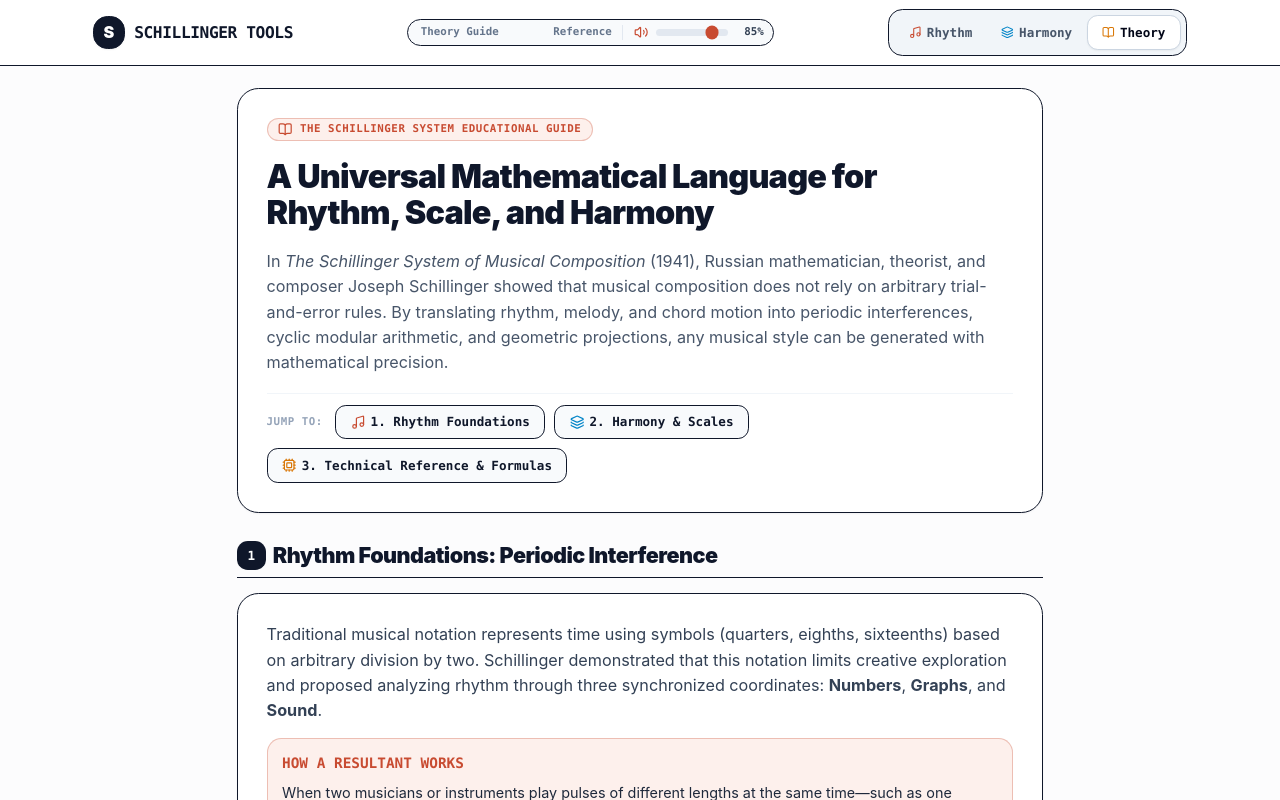
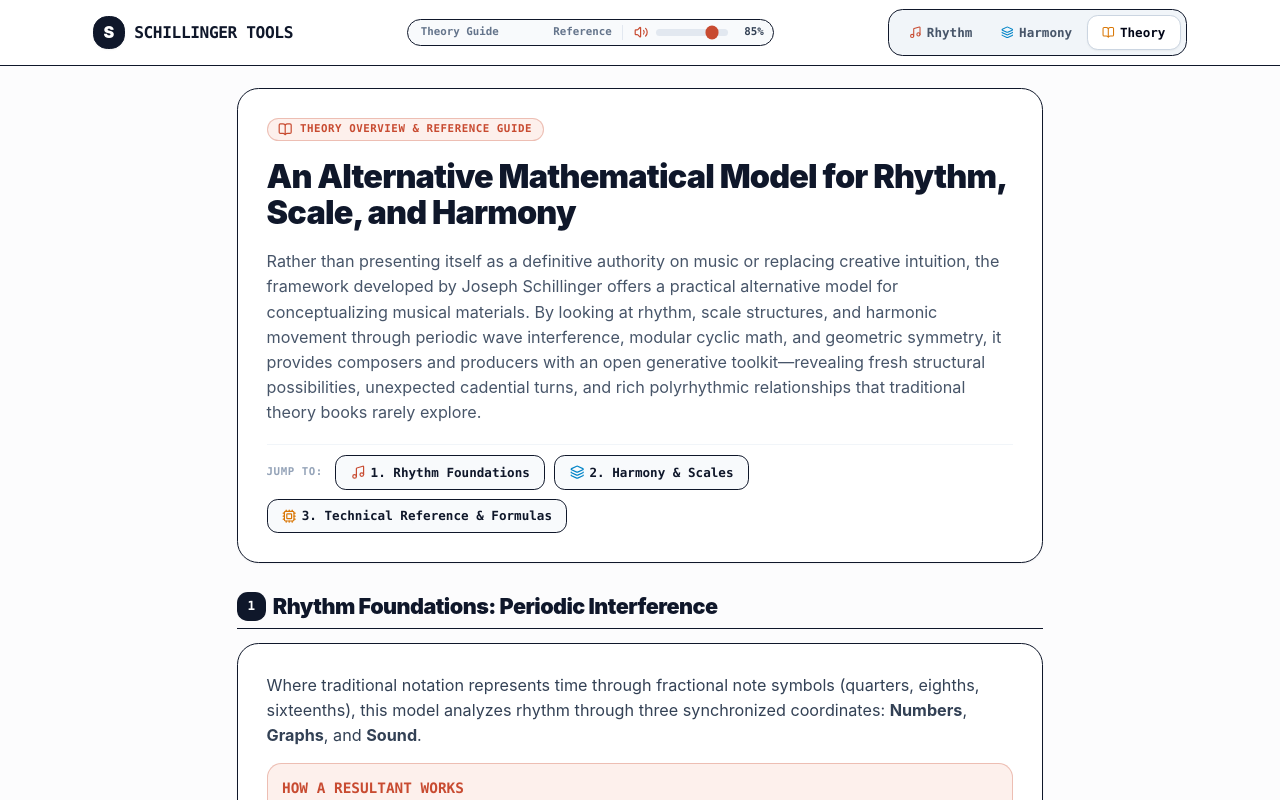
Before and after one commit to turbonerd64/schillinger-tools, a React (Vite) app: page / in a window 1280 px wide. Both pictures are taken after a click on the button "Theory". Shown: the top 800 px of the page. Built offline with nearby package versions, Linux system fonts and the light colour scheme.

Commit message:
Refactor Theory intro to present system as an alternative model rather than authoritative

```diff
--- a/src/components/theory/TheoryPrimer.tsx
+++ b/src/components/theory/TheoryPrimer.tsx
@@ -24,15 +24,15 @@ export const TheoryPrimer: React.FC = () => {
       <div className="bg-white border-2 border-slate-900 rounded-3xl p-6 sm:p-8 shadow-sm space-y-5">
         <div className="flex items-center gap-2 text-xs font-mono font-bold uppercase tracking-wider text-[#c84b31] bg-[#fdf0ec] px-3 py-1 rounded-full w-fit border border-[#c84b31]/30">
           <BookOpen className="w-4 h-4" />
-          The Schillinger System Educational Guide
+          Theory Overview &amp; Reference Guide
         </div>
 
         <h1 className="text-2xl sm:text-3xl lg:text-4xl font-black text-slate-900 tracking-tight leading-tight">
-          A Universal Mathematical Language for Rhythm, Scale, and Harmony
+          An Alternative Mathematical Model for Rhythm, Scale, and Harmony
         </h1>
 
         <p className="text-base sm:text-lg text-slate-600 leading-relaxed font-sans">
-          In <em>The Schillinger System of Musical Composition</em> (1941), Russian mathematician, theorist, and composer Joseph Schillinger showed that musical composition does not rely on arbitrary trial-and-error rules. By translating rhythm, melody, and chord motion into periodic interferences, cyclic modular arithmetic, and geometric projections, any musical style can be generated with mathematical precision.
+          Rather than presenting itself as a definitive authority on music or replacing creative intuition, the framework developed by Joseph Schillinger offers a practical alternative model for conceptualizing musical materials. By looking at rhythm, scale structures, and harmonic movement through periodic wave interference, modular cyclic math, and geometric symmetry, it provides composers and producers with an open generative toolkit—revealing fresh structural possibilities, unexpected cadential turns, and rich polyrhythmic relationships that traditional theory books rarely explore.
         </p>
 
         {/* Quick Navigation Anchor Bar */}
@@ -77,7 +77,7 @@ export const TheoryPrimer: React.FC = () => {
 
         <div className="bg-white border-2 border-slate-900 rounded-3xl p-6 sm:p-8 shadow-sm space-y-4 text-slate-700 text-base sm:text-lg leading-relaxed">
           <p>
-            Traditional musical notation represents time using symbols (quarters, eighths, sixteenths) based on arbitrary division by two. Schillinger demonstrated that this notation limits creative exploration and proposed analyzing rhythm through three synchronized coordinates: <strong>Numbers</strong>, <strong>Graphs</strong>, and <strong>Sound</strong>.
+            Where traditional notation represents time through fractional note symbols (quarters, eighths, sixteenths), this model analyzes rhythm through three synchronized coordinates: <strong>Numbers</strong>, <strong>Graphs</strong>, and <strong>Sound</strong>.
           </p>
 
           <div className="p-4 rounded-2xl bg-[#fdf0ec] border-2 border-[#c84b31]/30 space-y-2">
@@ -108,11 +108,11 @@ export const TheoryPrimer: React.FC = () => {
 
         <div className="bg-white border-2 border-slate-900 rounded-3xl p-6 sm:p-8 shadow-sm space-y-4 text-slate-700 text-base sm:text-lg leading-relaxed">
           <p>
-            Standard classical harmony classifies chord progressions through functional roles: Tonic (I), Subdominant (IV), and Dominant (V). Schillinger showed that functional harmony is only one narrow sub-system.
+            While traditional music theory typically models chord progressions through functional harmonic roles (Tonic, Subdominant, and Dominant), the Schillinger framework treats functional harmony as just one of many possible cyclic configurations.
           </p>
 
           <p>
-            In his broader theory, chords move according to <strong>Harmonic Root Cycles</strong> (C) through any chosen <strong>Parent Scale</strong>:
+            In this model, chords advance along symmetric <strong>Harmonic Root Cycles</strong> (C) projected through any chosen <strong>Parent Scale</strong>:
           </p>
 
           <div className="grid grid-cols-1 md:grid-cols-3 gap-3 pt-2">
```
